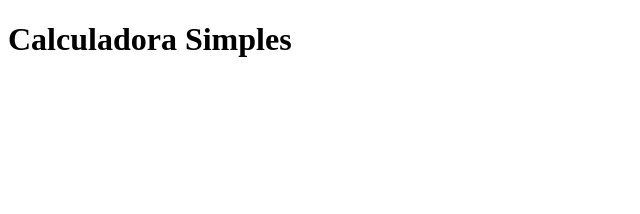
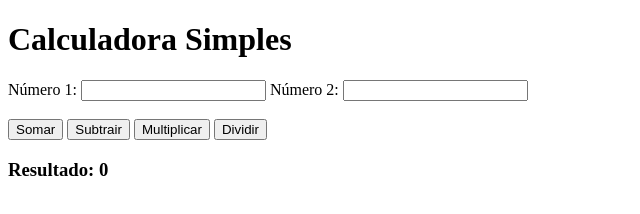
Before and after one commit to annabeatriz17/calculadora, a plain HTML site: page index.html in a window 1280 px wide. Shown: the whole page, without its empty margins (0-640 px from the left). Drawn offline with Linux system fonts and the light colour scheme.

Commit message:
Update index

```diff
--- a/index.html
+++ b/index.html
@@ -1,13 +1,26 @@
 <!DOCTYPE html>
-<html lang="en">
+<html lang="pt-Br">
 <head>
     <meta charset="UTF-8">
     <meta name="viewport" content="width=device-width, initial-scale=1.0">
     <link rel="stylesheet" href="css/styles.css">
     <title>Calculadora</title>
+    <script defer src="script.js"></script>
 </head>
 <body>
     <h1>Calculadora Simples</h1>
-    <div class=""
-</body>
+
+    <label for="num1">Número 1:</label>
+    <input type="number" id="num1">
+
+    <label for="num2">Número 2:</label>
+    <input type="number" id="num2">
+    <br>
+    <br>
+    <button onclick="calcular ('+')">Somar</button>
+    <button onclick="calcular ('-')">Subtrair</button>
+    <button onclick="calcular ('*')">Multiplicar</button>
+    <button onclick="calcular ('/')">Dividir</button>
+
+    <h3>Resultado: 0 <span id="resultado"></span></h3>
 </html>
```
